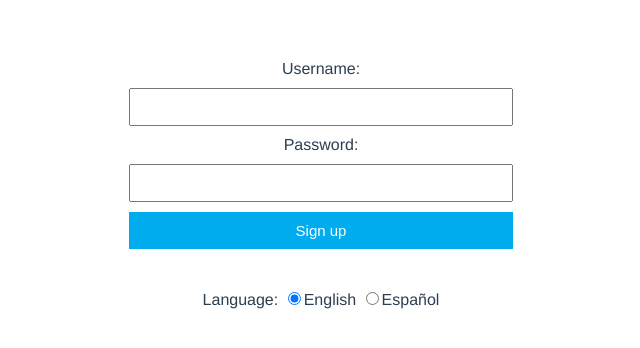
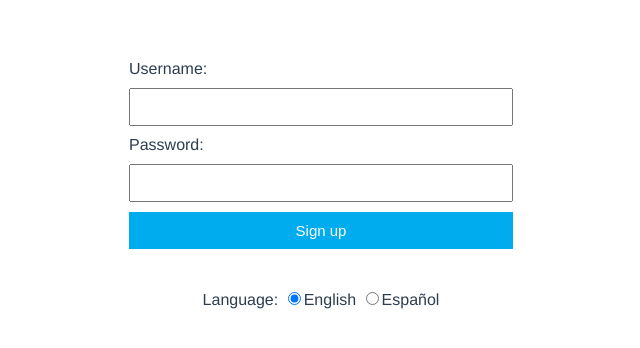
Before and after one commit to shubhamzanwar/vue-composition-demo, a Vue app: page / in a window 1280 px wide. Shown: the top 348 px of the page, without its empty margins (319-959 px from the left). Built offline with nearby package versions, Linux system fonts and the light colour scheme.

Commit message:
dictionary: using computed instead of watchers

```diff
--- a/src/App.vue
+++ b/src/App.vue
@@ -27,7 +27,6 @@ export default {
     return {
       username: '',
       password: '',
-      dictionary: en,
       language: 'en',
     };
   },
@@ -47,9 +46,9 @@ export default {
       alert('User created');
     },
   },
-  watch: {
-    language(value) {
-      this.dictionary = value === 'es' ? es : en;
+  computed: {
+    dictionary() {
+      return this.language === 'es' ? es : en;
     },
   },
 };
@@ -89,8 +88,12 @@ export default {
 }
 
 .language-container {
-  width: 30vw;
+  width: 50vw;
   margin: auto;
   padding-top: 40px;
 }
+
+label {
+  text-align: left;
+}
 </style>
```
